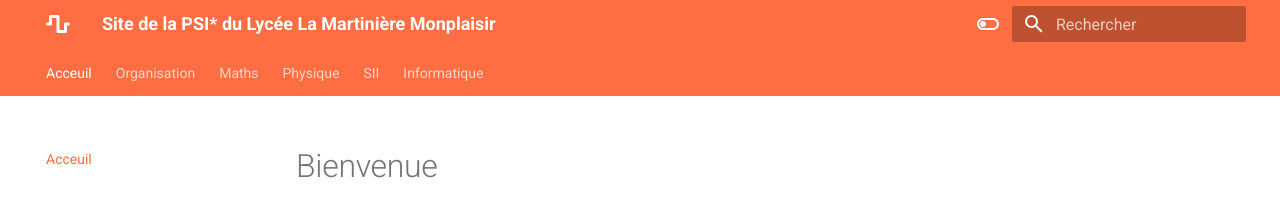
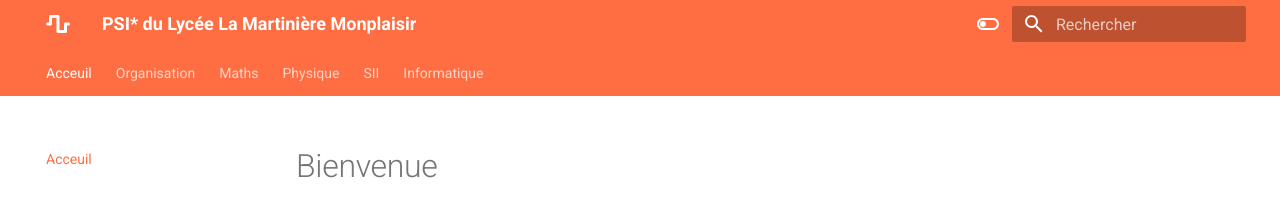
Before and after one commit to psilamartin/psilamartin.github.io, an MkDocs documentation site: the page built from docs/index.md, in a window 1280 px wide. Shown: the top 206 px of the page. Built offline with MkDocs 1.6.1 and Material for MkDocs 9.7.7, drawn with Linux system fonts in a browser that asks for light colours.

Commit message:
Update mkdocs.yml

```diff
--- a/mkdocs.yml
+++ b/mkdocs.yml
@@ -1,4 +1,4 @@
-site_name: Site de la PSI* du Lycée La Martinière Monplaisir
+site_name: PSI* du Lycée La Martinière Monplaisir
 site_url: https://psilamartin.github.io/
 #repo_url: https://github.com/xpessoles/
 theme:
```
